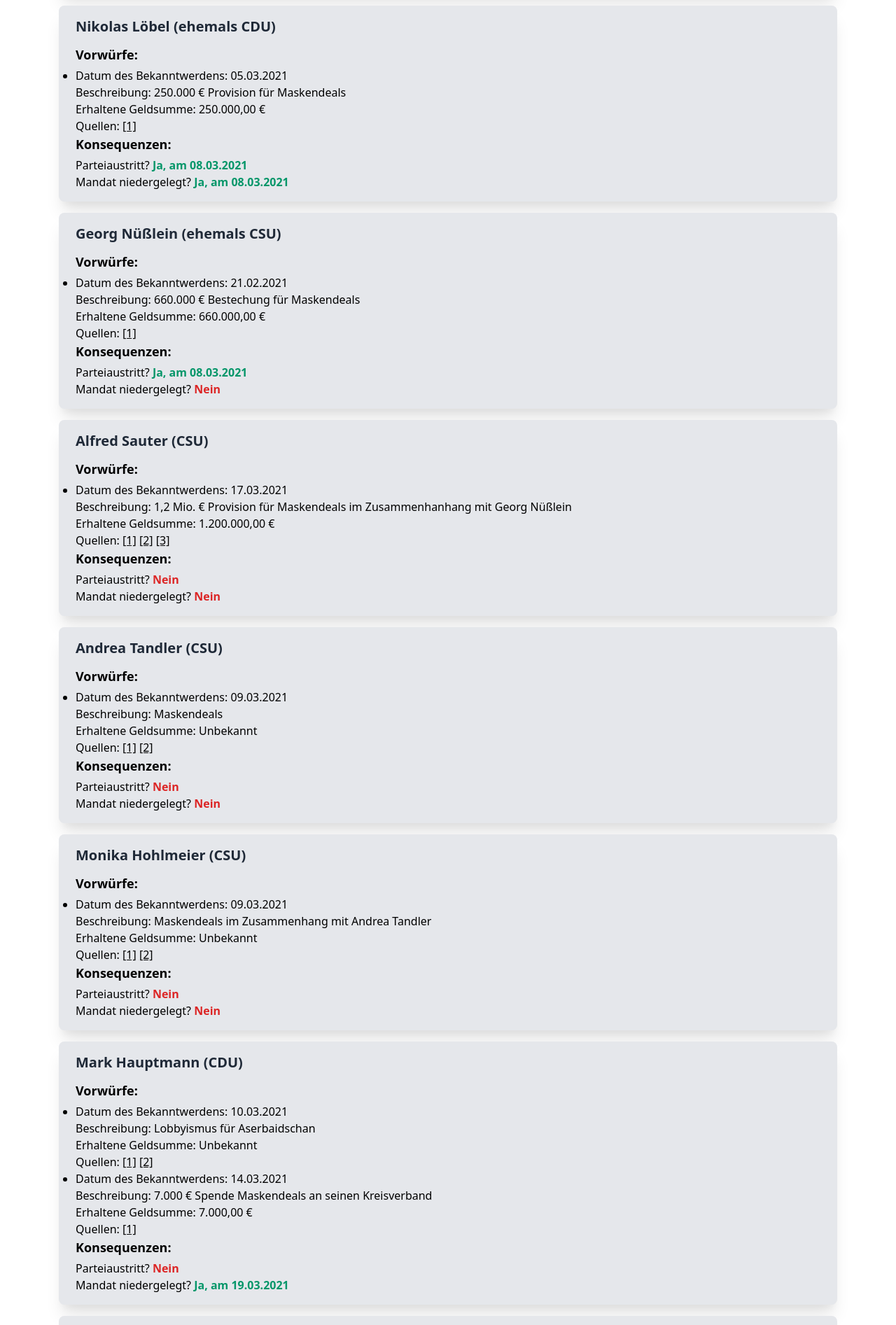
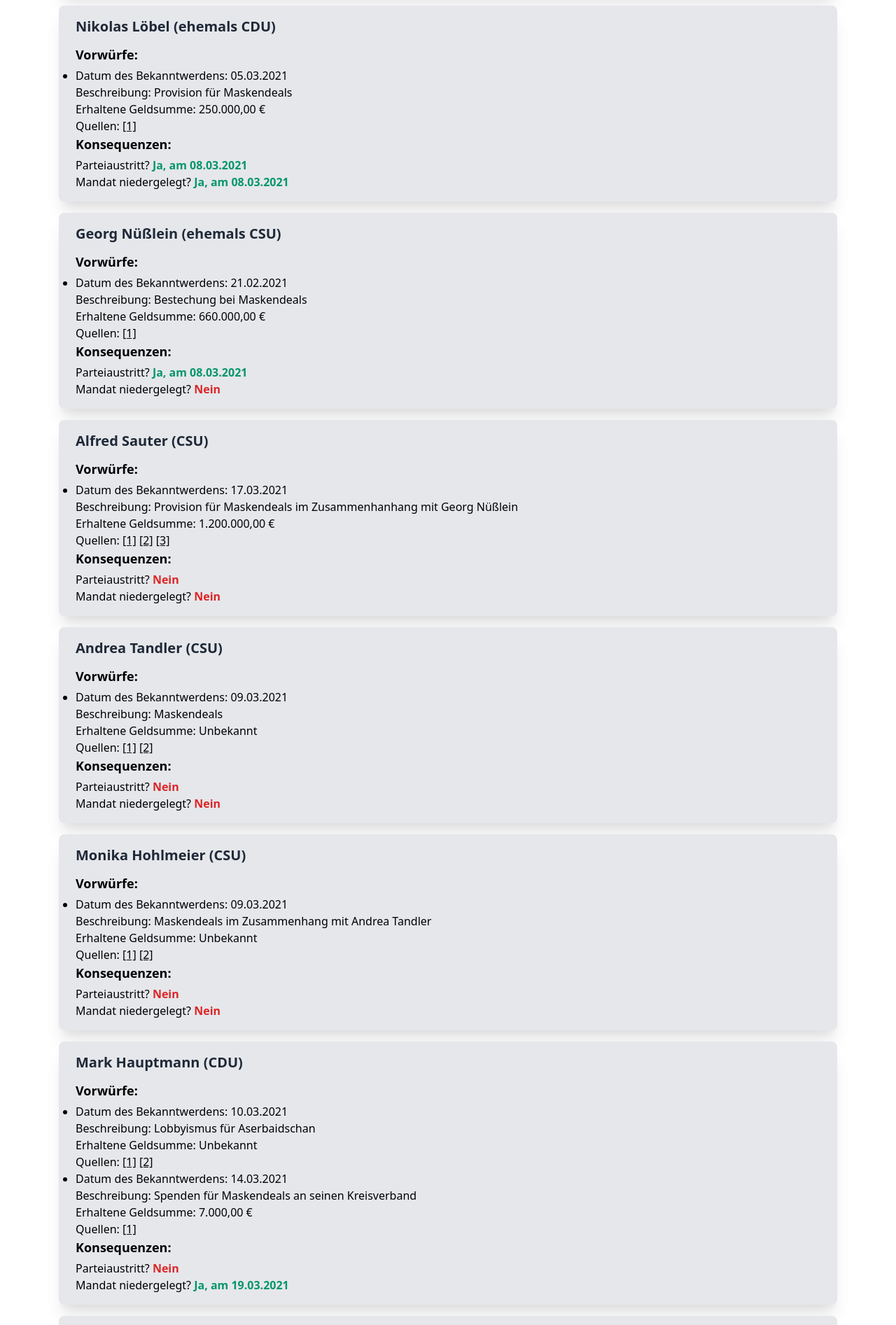
Before and after one commit to silas229/union-affairs, a website built with webpack: page index.html in a window 1280 px wide. Shown: the part 1440-3333 px from the top of the page at 70% size. Built offline with nearby package versions, Linux system fonts and the light colour scheme; what tailwindcss-hyphens would draw is missing.

Commit message:
🐛 Removed duplicate values in description

```diff
--- a/cases.json
+++ b/cases.json
@@ -73,7 +73,7 @@
 				{
 					"date": "2021-03-05",
 					"value": 250000,
-					"description": "250.000 € Provision für Maskendeals",
+					"description": "Provision für Maskendeals",
 					"proofs": [
 						"https://www.spiegel.de/politik/deutschland/corona-masken-cdu-hinterbaenkler-kassierte-250-000-euro-provision-a-a5e31c3d-0002-0001-0000-000176138620"
 					]
@@ -91,7 +91,7 @@
 				{
 					"date": "2021-02-21",
 					"value": 660000,
-					"description": "660.000 € Bestechung für Maskendeals",
+					"description": "Bestechung bei Maskendeals",
 					"proofs": [
 						"https://www.spiegel.de/politik/deutschland/georg-nuesslein-csu-politiker-soll-von-hessischem-lieferanten-bestochen-worden-sein-a-4f7a49ca-beb1-40f1-b4a8-3376e9c6d559"
 					]
@@ -108,7 +108,7 @@
 			"accusations": [
 				{
 					"date": "2021-03-17",
-					"description": "1,2 Mio. € Provision für Maskendeals im Zusammenhanhang mit Georg Nüßlein",
+					"description": "Provision für Maskendeals im Zusammenhanhang mit Georg Nüßlein",
 					"value": 1200000,
 					"proofs": [
 						"https://www.br.de/nachrichten/bayern/masken-affaere-razzia-bei-bayerns-ex-justizminister-sauter,SRuPchK",
@@ -178,7 +178,7 @@
 				{
 					"date": "2021-03-14",
 					"value": 7000,
-					"description": "7.000 € Spende Maskendeals an seinen Kreisverband",
+					"description": "Spenden für Maskendeals an seinen Kreisverband",
 					"proofs": [
 						"https://twitter.com/BastianBrauns/status/1371129748366225411"
 					]
@@ -250,7 +250,7 @@
 			"accusations": [
 				{
 					"date": "2017-10-19",
-					"description": "Lobbyismus für Aserbaidschan für mindestens 15.000 €",
+					"description": "Lobbyismus für Aserbaidschan",
 					"value": 15000,
 					"proofs": [
 						"https://www.sueddeutsche.de/politik/bundestag-die-aserbaidschan-connection-1.3671979",
@@ -270,7 +270,7 @@
 			"accusations": [
 				{
 					"date": "2017-09-04",
-					"description": "Lobbyismus für Aserbaidschan für 819.500 €",
+					"description": "Lobbyismus für Aserbaidschan",
 					"value": 819500,
 					"proofs": [
 						"https://www.theguardian.com/world/2017/sep/04/uk-at-centre-of-secret-3bn-azerbaijani-money-laundering-and-lobbying-scheme",
--- a/index.html
+++ b/index.html
@@ -123,7 +123,7 @@
 						<ul class="list-disc">
 							<li>
 								<p>Datum des Bekanntwerdens: 05.03.2021</p>
-								<p class="hyphens-auto">Beschreibung: 250.000 € Provision für Maskendeals</p>
+								<p class="hyphens-auto">Beschreibung: Provision für Maskendeals</p>
 								<p>Erhaltene Geldsumme: 250.000,00 €</p>
 								<p>Quellen:
 										<a href="https://www.spiegel.de/politik/deutschland/corona-masken-cdu-hinterbaenkler-kassierte-250-000-euro-provision-a-a5e31c3d-0002-0001-0000-000176138620" title="www.spiegel.de" class="underline hover:text-blue-400">[1]</a>
@@ -138,7 +138,7 @@
 						<ul class="list-disc">
 							<li>
 								<p>Datum des Bekanntwerdens: 21.02.2021</p>
-								<p class="hyphens-auto">Beschreibung: 660.000 € Bestechung für Maskendeals</p>
+								<p class="hyphens-auto">Beschreibung: Bestechung bei Maskendeals</p>
 								<p>Erhaltene Geldsumme: 660.000,00 €</p>
 								<p>Quellen:
 										<a href="https://www.spiegel.de/politik/deutschland/georg-nuesslein-csu-politiker-soll-von-hessischem-lieferanten-bestochen-worden-sein-a-4f7a49ca-beb1-40f1-b4a8-3376e9c6d559" title="www.spiegel.de" class="underline hover:text-blue-400">[1]</a>
@@ -153,7 +153,7 @@
 						<ul class="list-disc">
 							<li>
 								<p>Datum des Bekanntwerdens: 17.03.2021</p>
-								<p class="hyphens-auto">Beschreibung: 1,2 Mio. € Provision für Maskendeals im Zusammenhanhang mit Georg Nüßlein</p>
+								<p class="hyphens-auto">Beschreibung: Provision für Maskendeals im Zusammenhanhang mit Georg Nüßlein</p>
 								<p>Erhaltene Geldsumme: 1.200.000,00 €</p>
 								<p>Quellen:
 										<a href="https://www.br.de/nachrichten/bayern/masken-affaere-razzia-bei-bayerns-ex-justizminister-sauter,SRuPchK" title="www.br.de" class="underline hover:text-blue-400">[1]</a>
@@ -210,7 +210,7 @@
 								</p>
 							</li>		<li>
 								<p>Datum des Bekanntwerdens: 14.03.2021</p>
-								<p class="hyphens-auto">Beschreibung: 7.000 € Spende Maskendeals an seinen Kreisverband</p>
+								<p class="hyphens-auto">Beschreibung: Spenden für Maskendeals an seinen Kreisverband</p>
 								<p>Erhaltene Geldsumme: 7.000,00 €</p>
 								<p>Quellen:
 										<a href="https://twitter.com/BastianBrauns/status/1371129748366225411" title="twitter.com" class="underline hover:text-blue-400">[1]</a>
@@ -272,7 +272,7 @@
 						<ul class="list-disc">
 							<li>
 								<p>Datum des Bekanntwerdens: 19.10.2017</p>
-								<p class="hyphens-auto">Beschreibung: Lobbyismus für Aserbaidschan für mindestens 15.000 €</p>
+								<p class="hyphens-auto">Beschreibung: Lobbyismus für Aserbaidschan</p>
 								<p>Erhaltene Geldsumme: 15.000,00 €</p>
 								<p>Quellen:
 										<a href="https://www.sueddeutsche.de/politik/bundestag-die-aserbaidschan-connection-1.3671979" title="www.sueddeutsche.de" class="underline hover:text-blue-400">[1]</a>
@@ -289,7 +289,7 @@
 						<ul class="list-disc">
 							<li>
 								<p>Datum des Bekanntwerdens: 04.09.2017</p>
-								<p class="hyphens-auto">Beschreibung: Lobbyismus für Aserbaidschan für 819.500 €</p>
+								<p class="hyphens-auto">Beschreibung: Lobbyismus für Aserbaidschan</p>
 								<p>Erhaltene Geldsumme: 819.500,00 €</p>
 								<p>Quellen:
 										<a href="https://www.theguardian.com/world/2017/sep/04/uk-at-centre-of-secret-3bn-azerbaijani-money-laundering-and-lobbying-scheme" title="www.theguardian.com" class="underline hover:text-blue-400">[1]</a>
@@ -381,7 +381,7 @@
 						<p>Mandat niedergelegt? <span class="font-bold text-red-600 dark:text-red-500">Nein</span></p>
 					</div>			</div>
 		</section>
-		<p class="text-right dark:text-white">Stand: 07.04.2021, 22:48</p>
+		<p class="text-right dark:text-white">Stand: 07.04.2021, 22:54</p>
 		<details class="dark:text-white">
 			<summary class="font-bold text-2xl">Haftungsausschluss</summary>
 			Ich versuche, die Informationen nach bestem Gewissen vollständig und korrekt anzugeben. Allerdings kann ich dafür kein Gewähr übernehmen. Wenn etwas fehlt oder du ein Fehler gefunden hast, kannst du das <a href="http://github.com/silas229/union-affairs/issues" class="underline">hier</a> melden.
```
